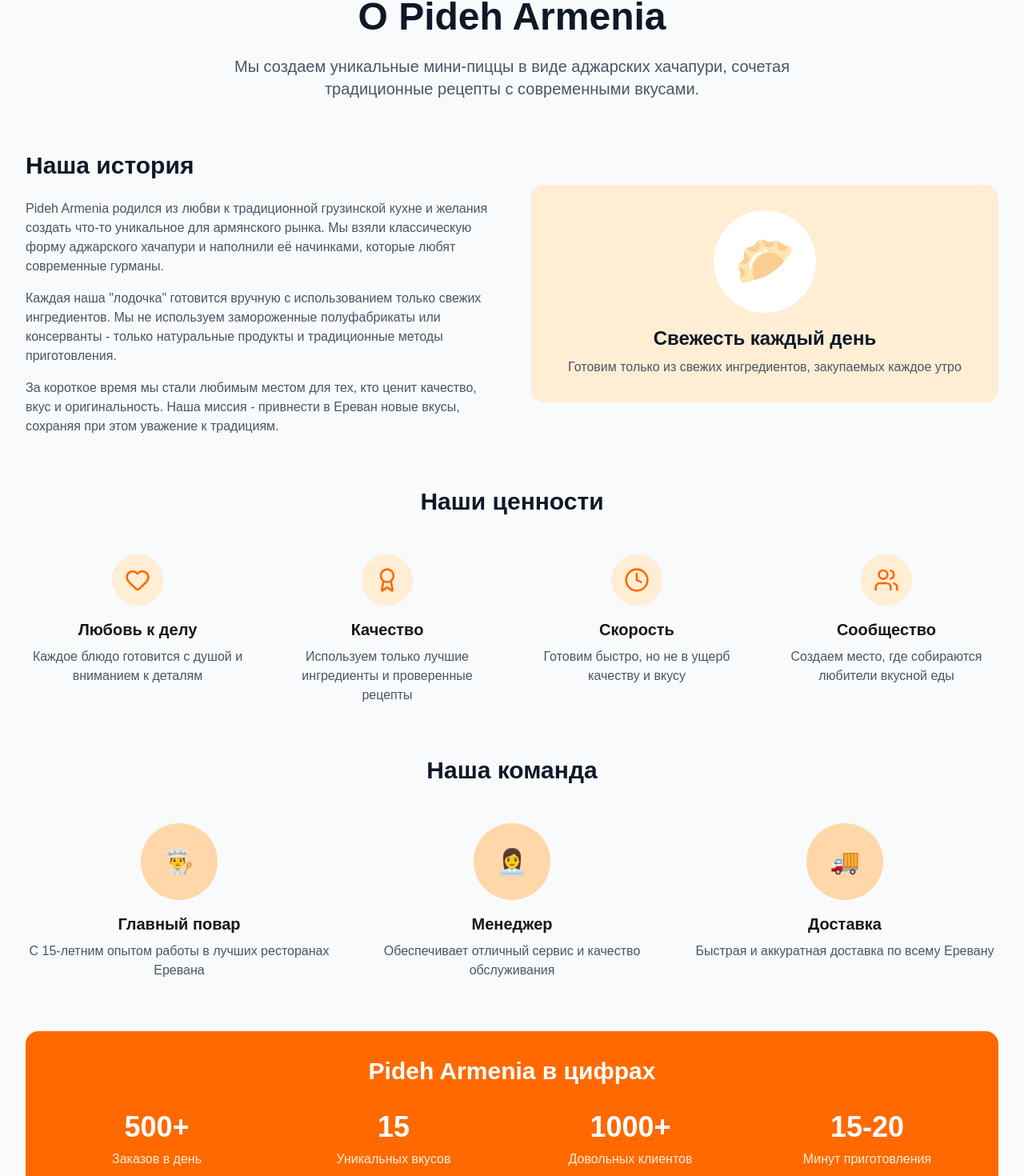
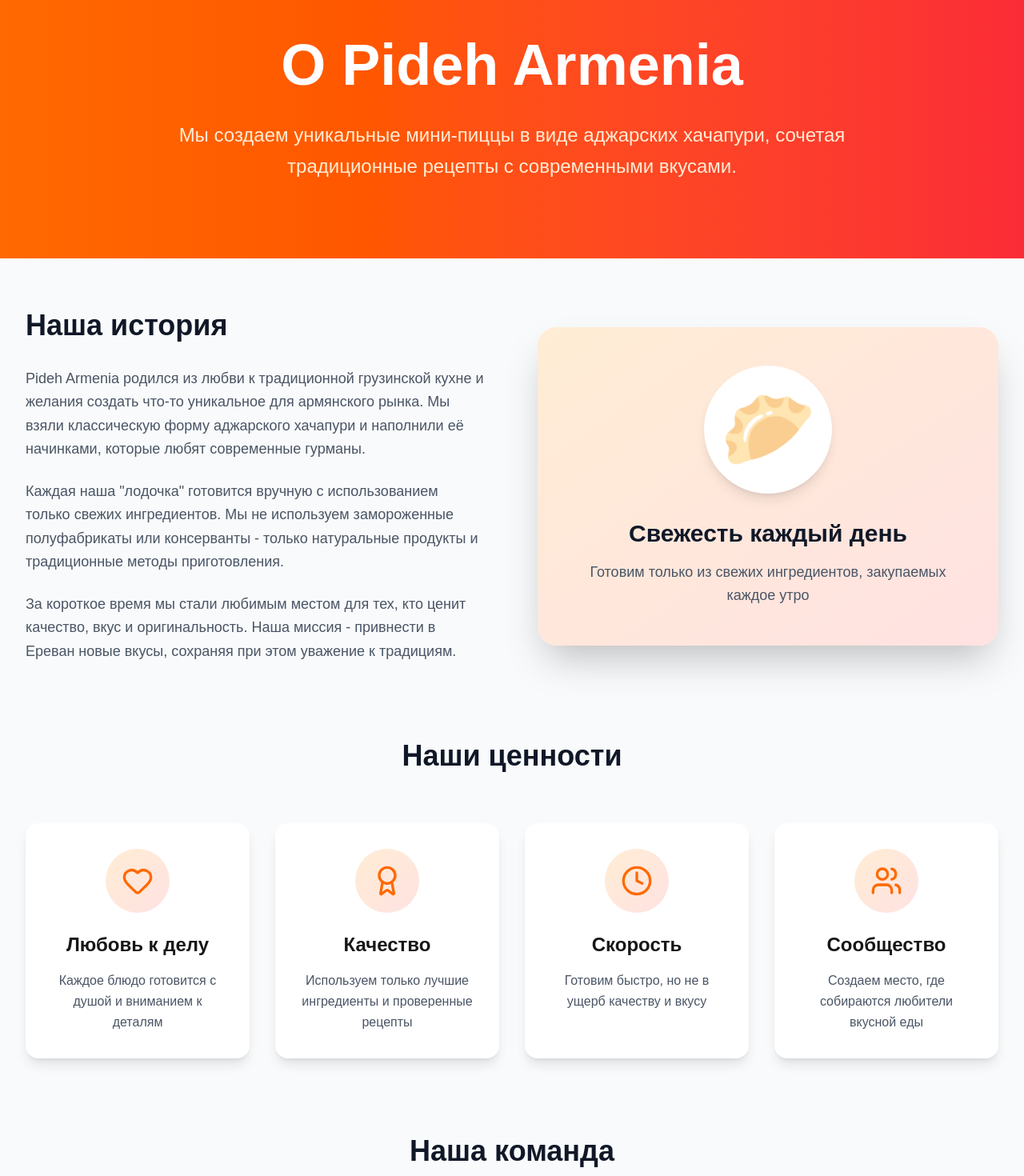
Before and after one commit to SipanBabajanyan/pideh-armenia, a Next.js app: page /about in a window 1280 px wide. Shown: the part 123-1593 px from the top of the page at 80% size. Built offline with nearby package versions, Linux system fonts and the light colour scheme.

Commit message:
Красивый дизайн страниц О нас и Контакты с современной разметкой

```diff
--- a/src/app/about/page.tsx
+++ b/src/app/about/page.tsx
@@ -1,29 +1,31 @@
 import Header from '@/components/Header'
 import Footer from '@/components/Footer'
-import { Clock, Users, Heart, Award } from 'lucide-react'
+import { Clock, Users, Heart, Award, ChefHat, Truck, Star, CheckCircle } from 'lucide-react'
 
 export default function AboutPage() {
   return (
     <div className="min-h-screen bg-gray-50">
       <Header />
 
-      <div className="max-w-7xl mx-auto px-4 sm:px-6 lg:px-8 py-12">
-        {/* Hero Section */}
-        <div className="text-center mb-16">
-          <h1 className="text-4xl md:text-5xl font-bold text-gray-900 mb-6">
+      {/* Hero Section */}
+      <section className="bg-gradient-to-r from-orange-500 to-red-500 text-white py-24">
+        <div className="max-w-7xl mx-auto px-4 sm:px-6 lg:px-8 text-center">
+          <h1 className="text-5xl md:text-7xl font-bold mb-8">
             О Pideh Armenia
           </h1>
-          <p className="text-xl text-gray-600 max-w-3xl mx-auto">
+          <p className="text-xl md:text-2xl text-orange-100 max-w-4xl mx-auto leading-relaxed">
             Мы создаем уникальные мини-пиццы в виде аджарских хачапури,
             сочетая традиционные рецепты с современными вкусами.
           </p>
         </div>
+      </section>
 
+      <div className="max-w-7xl mx-auto px-4 sm:px-6 lg:px-8 py-16">
         {/* Story Section */}
-        <div className="grid grid-cols-1 lg:grid-cols-2 gap-12 items-center mb-16">
-          <div>
-            <h2 className="text-3xl font-bold text-gray-900 mb-6">Наша история</h2>
-            <div className="space-y-4 text-gray-600">
+        <div className="grid grid-cols-1 lg:grid-cols-2 gap-16 items-center mb-24">
+          <div className="space-y-6">
+            <h2 className="text-4xl font-bold text-gray-900 mb-8">Наша история</h2>
+            <div className="space-y-6 text-lg text-gray-600 leading-relaxed">
               <p>
                 Pideh Armenia родился из любви к традиционной грузинской кухне и желания
                 создать что-то уникальное для армянского рынка. Мы взяли классическую
@@ -43,58 +45,60 @@
               </p>
             </div>
           </div>
-          <div className="bg-orange-100 rounded-2xl p-8 text-center">
-            <div className="w-32 h-32 mx-auto mb-4 bg-white rounded-full flex items-center justify-center">
-              <span className="text-6xl">🥟</span>
+          <div className="relative">
+            <div className="bg-gradient-to-br from-orange-100 to-red-100 rounded-3xl p-12 text-center shadow-2xl">
+              <div className="w-40 h-40 mx-auto mb-8 bg-white rounded-full flex items-center justify-center shadow-lg">
+                <span className="text-8xl">🥟</span>
+              </div>
+              <h3 className="text-3xl font-bold text-gray-900 mb-4">Свежесть каждый день</h3>
+              <p className="text-lg text-gray-600 leading-relaxed">
+                Готовим только из свежих ингредиентов,
+                закупаемых каждое утро
+              </p>
             </div>
-            <h3 className="text-2xl font-bold text-gray-900 mb-2">Свежесть каждый день</h3>
-            <p className="text-gray-600">
-              Готовим только из свежих ингредиентов,
-              закупаемых каждое утро
-            </p>
           </div>
         </div>
 
         {/* Values Section */}
-        <div className="mb-16">
-          <h2 className="text-3xl font-bold text-center text-gray-900 mb-12">Наши ценности</h2>
+        <div className="mb-24">
+          <h2 className="text-4xl font-bold text-center text-gray-900 mb-16">Наши ценности</h2>
           <div className="grid grid-cols-1 md:grid-cols-2 lg:grid-cols-4 gap-8">
-            <div className="text-center">
-              <div className="w-16 h-16 bg-orange-100 rounded-full flex items-center justify-center mx-auto mb-4">
-                <Heart className="h-8 w-8 text-orange-500" />
+            <div className="bg-white rounded-2xl p-8 shadow-lg hover:shadow-xl transition-shadow text-center group">
+              <div className="w-20 h-20 bg-gradient-to-br from-orange-100 to-red-100 rounded-full flex items-center justify-center mx-auto mb-6 group-hover:scale-110 transition-transform">
+                <Heart className="h-10 w-10 text-orange-500" />
               </div>
-              <h3 className="text-xl font-semibold mb-2">Любовь к делу</h3>
-              <p className="text-gray-600">
+              <h3 className="text-2xl font-bold mb-4">Любовь к делу</h3>
+              <p className="text-gray-600 leading-relaxed">
                 Каждое блюдо готовится с душой и вниманием к деталям
               </p>
             </div>
 
-            <div className="text-center">
-              <div className="w-16 h-16 bg-orange-100 rounded-full flex items-center justify-center mx-auto mb-4">
-                <Award className="h-8 w-8 text-orange-500" />
+            <div className="bg-white rounded-2xl p-8 shadow-lg hover:shadow-xl transition-shadow text-center group">
+              <div className="w-20 h-20 bg-gradient-to-br from-orange-100 to-red-100 rounded-full flex items-center justify-center mx-auto mb-6 group-hover:scale-110 transition-transform">
+                <Award className="h-10 w-10 text-orange-500" />
               </div>
-              <h3 className="text-xl font-semibold mb-2">Качество</h3>
-              <p className="text-gray-600">
+              <h3 className="text-2xl font-bold mb-4">Качество</h3>
+              <p className="text-gray-600 leading-relaxed">
                 Используем только лучшие ингредиенты и проверенные рецепты
               </p>
             </div>
 
-            <div className="text-center">
-              <div className="w-16 h-16 bg-orange-100 rounded-full flex items-center justify-center mx-auto mb-4">
-                <Clock className="h-8 w-8 text-orange-500" />
+            <div className="bg-white rounded-2xl p-8 shadow-lg hover:shadow-xl transition-shadow text-center group">
+              <div className="w-20 h-20 bg-gradient-to-br from-orange-100 to-red-100 rounded-full flex items-center justify-center mx-auto mb-6 group-hover:scale-110 transition-transform">
+                <Clock className="h-10 w-10 text-orange-500" />
               </div>
-              <h3 className="text-xl font-semibold mb-2">Скорость</h3>
-              <p className="text-gray-600">
+              <h3 className="text-2xl font-bold mb-4">Скорость</h3>
+              <p className="text-gray-600 leading-relaxed">
                 Готовим быстро, но не в ущерб качеству и вкусу
               </p>
             </div>
 
-            <div className="text-center">
-              <div className="w-16 h-16 bg-orange-100 rounded-full flex items-center justify-center mx-auto mb-4">
-                <Users className="h-8 w-8 text-orange-500" />
+            <div className="bg-white rounded-2xl p-8 shadow-lg hover:shadow-xl transition-shadow text-center group">
+              <div className="w-20 h-20 bg-gradient-to-br from-orange-100 to-red-100 rounded-full flex items-center justify-center mx-auto mb-6 group-hover:scale-110 transition-transform">
+                <Users className="h-10 w-10 text-orange-500" />
               </div>
-              <h3 className="text-xl font-semibold mb-2">Сообщество</h3>
-              <p className="text-gray-600">
+              <h3 className="text-2xl font-bold mb-4">Сообщество</h3>
+              <p className="text-gray-600 leading-relaxed">
                 Создаем место, где собираются любители вкусной еды
               </p>
             </div>
@@ -102,60 +106,101 @@
         </div>
 
         {/* Team Section */}
-        <div className="mb-16">
-          <h2 className="text-3xl font-bold text-center text-gray-900 mb-12">Наша команда</h2>
-          <div className="grid grid-cols-1 md:grid-cols-3 gap-8">
-            <div className="text-center">
-              <div className="w-24 h-24 bg-orange-200 rounded-full mx-auto mb-4 flex items-center justify-center">
-                <span className="text-3xl">👨‍🍳</span>
+        <div className="mb-24">
+          <h2 className="text-4xl font-bold text-center text-gray-900 mb-16">Наша команда</h2>
+          <div className="grid grid-cols-1 md:grid-cols-3 gap-12">
+            <div className="bg-white rounded-2xl p-8 shadow-lg hover:shadow-xl transition-shadow text-center group">
+              <div className="w-32 h-32 bg-gradient-to-br from-orange-200 to-red-200 rounded-full mx-auto mb-6 flex items-center justify-center group-hover:scale-105 transition-transform">
+                <ChefHat className="h-16 w-16 text-orange-500" />
               </div>
-              <h3 className="text-xl font-semibold mb-2">Главный повар</h3>
-              <p className="text-gray-600">
-                С 15-летним опытом работы в лучших ресторанах Еревана
+              <h3 className="text-2xl font-bold mb-3">Главный повар</h3>
+              <p className="text-gray-600 leading-relaxed">
+                С 15-летним опытом работы в лучших ресторанах Еревана.
+                Знает секреты идеального теста и начинки.
               </p>
             </div>
 
-            <div className="text-center">
-              <div className="w-24 h-24 bg-orange-200 rounded-full mx-auto mb-4 flex items-center justify-center">
-                <span className="text-3xl">👩‍💼</span>
+            <div className="bg-white rounded-2xl p-8 shadow-lg hover:shadow-xl transition-shadow text-center group">
+              <div className="w-32 h-32 bg-gradient-to-br from-orange-200 to-red-200 rounded-full mx-auto mb-6 flex items-center justify-center group-hover:scale-105 transition-transform">
+                <Users className="h-16 w-16 text-orange-500" />
               </div>
-              <h3 className="text-xl font-semibold mb-2">Менеджер</h3>
-              <p className="text-gray-600">
-                Обеспечивает отличный сервис и качество обслуживания
+              <h3 className="text-2xl font-bold mb-3">Менеджер</h3>
+              <p className="text-gray-600 leading-relaxed">
+                Обеспечивает отличный сервис и качество обслуживания.
+                Всегда поможет с выбором и ответит на вопросы.
               </p>
             </div>
 
-            <div className="text-center">
-              <div className="w-24 h-24 bg-orange-200 rounded-full mx-auto mb-4 flex items-center justify-center">
-                <span className="text-3xl">🚚</span>
+            <div className="bg-white rounded-2xl p-8 shadow-lg hover:shadow-xl transition-shadow text-center group">
+              <div className="w-32 h-32 bg-gradient-to-br from-orange-200 to-red-200 rounded-full mx-auto mb-6 flex items-center justify-center group-hover:scale-105 transition-transform">
+                <Truck className="h-16 w-16 text-orange-500" />
               </div>
-              <h3 className="text-xl font-semibold mb-2">Доставка</h3>
-              <p className="text-gray-600">
-                Быстрая и аккуратная доставка по всему Еревану
+              <h3 className="text-2xl font-bold mb-3">Доставка</h3>
+              <p className="text-gray-600 leading-relaxed">
+                Быстрая и аккуратная доставка по всему Еревану.
+                Ваш заказ прибудет горячим и свежим.
               </p>
             </div>
           </div>
         </div>
 
         {/* Stats Section */}
-        <div className="bg-orange-500 rounded-2xl p-8 text-white text-center">
-          <h2 className="text-3xl font-bold mb-8">Pideh Armenia в цифрах</h2>
+        <div className="bg-gradient-to-r from-orange-500 to-red-500 rounded-3xl p-16 text-white text-center mb-16">
+          <h2 className="text-4xl font-bold mb-12">Pideh Armenia в цифрах</h2>
           <div className="grid grid-cols-1 md:grid-cols-4 gap-8">
-            <div>
-              <div className="text-4xl font-bold mb-2">500+</div>
-              <div className="text-orange-100">Заказов в день</div>
+            <div className="group">
+              <div className="text-6xl font-bold mb-4 group-hover:scale-110 transition-transform">500+</div>
+              <div className="text-xl text-orange-100">Заказов в день</div>
             </div>
-            <div>
-              <div className="text-4xl font-bold mb-2">15</div>
-              <div className="text-orange-100">Уникальных вкусов</div>
+            <div className="group">
+              <div className="text-6xl font-bold mb-4 group-hover:scale-110 transition-transform">15</div>
+              <div className="text-xl text-orange-100">Уникальных вкусов</div>
             </div>
-            <div>
-              <div className="text-4xl font-bold mb-2">1000+</div>
-              <div className="text-orange-100">Довольных клиентов</div>
+            <div className="group">
+              <div className="text-6xl font-bold mb-4 group-hover:scale-110 transition-transform">1000+</div>
+              <div className="text-xl text-orange-100">Довольных клиентов</div>
             </div>
-            <div>
-              <div className="text-4xl font-bold mb-2">15-20</div>
-              <div className="text-orange-100">Минут приготовления</div>
+            <div className="group">
+              <div className="text-6xl font-bold mb-4 group-hover:scale-110 transition-transform">15-20</div>
+              <div className="text-xl text-orange-100">Минут приготовления</div>
+            </div>
+          </div>
+        </div>
+
+        {/* Process Section */}
+        <div className="bg-white rounded-3xl p-16 shadow-lg">
+          <h2 className="text-4xl font-bold text-center text-gray-900 mb-16">Как мы готовим</h2>
+          <div className="grid grid-cols-1 md:grid-cols-4 gap-8">
+            <div className="text-center">
+              <div className="w-16 h-16 bg-orange-100 rounded-full flex items-center justify-center mx-auto mb-4">
+                <span className="text-2xl font-bold text-orange-500">1</span>
+              </div>
+              <h3 className="text-xl font-semibold mb-3">Выбор ингредиентов</h3>
+              <p className="text-gray-600">Каждое утро выбираем только свежие продукты</p>
+            </div>
+
+            <div className="text-center">
+              <div className="w-16 h-16 bg-orange-100 rounded-full flex items-center justify-center mx-auto mb-4">
+                <span className="text-2xl font-bold text-orange-500">2</span>
+              </div>
+              <h3 className="text-xl font-semibold mb-3">Приготовление теста</h3>
+              <p className="text-gray-600">Замешиваем тесто по традиционному рецепту</p>
+            </div>
+
+            <div className="text-center">
+              <div className="w-16 h-16 bg-orange-100 rounded-full flex items-center justify-center mx-auto mb-4">
+                <span className="text-2xl font-bold text-orange-500">3</span>
+              </div>
+              <h3 className="text-xl font-semibold mb-3">Формирование</h3>
+              <p className="text-gray-600">Вручную формируем лодочки и добавляем начинку</p>
+            </div>
+
+            <div className="text-center">
+              <div className="w-16 h-16 bg-orange-100 rounded-full flex items-center justify-center mx-auto mb-4">
+                <span className="text-2xl font-bold text-orange-500">4</span>
+              </div>
+              <h3 className="text-xl font-semibold mb-3">Выпечка</h3>
+              <p className="text-gray-600">Выпекаем до золотистой корочки</p>
             </div>
           </div>
         </div>
```
Also changed, not shown: src/app/contact/page.tsx (+140 -82 lines).
